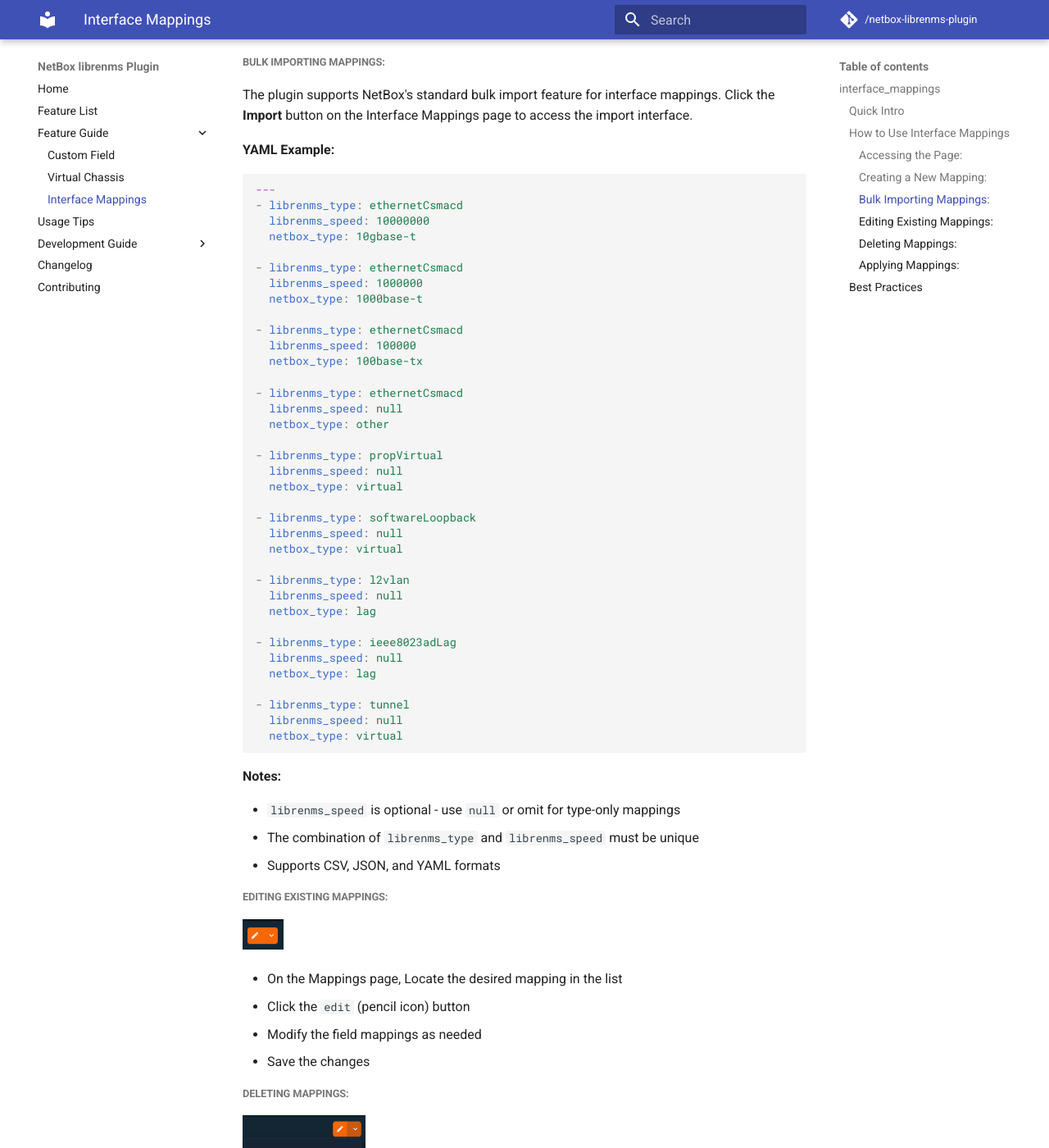
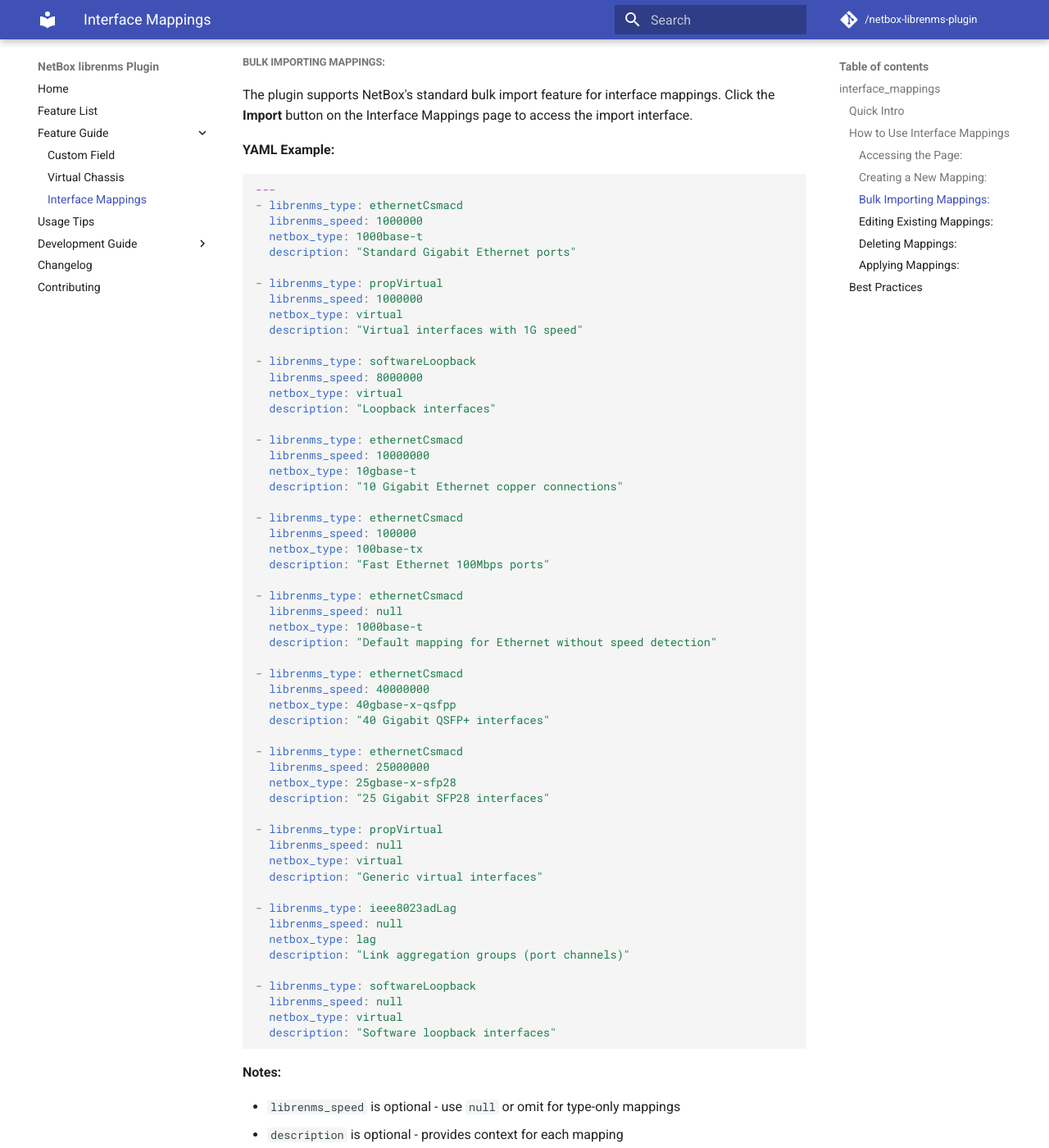
Before and after one commit to bonzo81/netbox-librenms-plugin, an MkDocs documentation site: the page built from docs/usage_tips/interface_mappings.md, in a window 1280 px wide and 1400 px high, scrolled down 1146 px. Shown: the whole window at 82% size. Built offline with MkDocs 1.6.1 and Material for MkDocs 9.7.7, drawn with Linux system fonts in a browser that asks for light colours; comment, search, counter and statistics services are not loaded.

Commit message:
Add description field to InterfaceTypeMapping
- Add optional TextField for mapping descriptions
- Update forms, filters, tables, and templates
- Add description to API serializer
- Include description in bulk import functionality
- Update documentation with description examples

````diff
--- a/docs/usage_tips/interface_mappings.md
+++ b/docs/usage_tips/interface_mappings.md
@@ -46,45 +46,65 @@ The plugin supports NetBox's standard bulk import feature for interface mappings
 ```yaml
 ---
 - librenms_type: ethernetCsmacd
+  librenms_speed: 1000000
+  netbox_type: 1000base-t
+  description: "Standard Gigabit Ethernet ports"
+
+- librenms_type: propVirtual
+  librenms_speed: 1000000
+  netbox_type: virtual
+  description: "Virtual interfaces with 1G speed"
+
+- librenms_type: softwareLoopback
+  librenms_speed: 8000000
+  netbox_type: virtual
+  description: "Loopback interfaces"
+
+- librenms_type: ethernetCsmacd
   librenms_speed: 10000000
   netbox_type: 10gbase-t
-
-- librenms_type: ethernetCsmacd
-  librenms_speed: 1000000
-  netbox_type: 1000base-t
+  description: "10 Gigabit Ethernet copper connections"
 
 - librenms_type: ethernetCsmacd
   librenms_speed: 100000
   netbox_type: 100base-tx
+  description: "Fast Ethernet 100Mbps ports"
 
 - librenms_type: ethernetCsmacd
   librenms_speed: null
-  netbox_type: other
+  netbox_type: 1000base-t
+  description: "Default mapping for Ethernet without speed detection"
+
+- librenms_type: ethernetCsmacd
+  librenms_speed: 40000000
+  netbox_type: 40gbase-x-qsfpp
+  description: "40 Gigabit QSFP+ interfaces"
+
+- librenms_type: ethernetCsmacd
+  librenms_speed: 25000000
+  netbox_type: 25gbase-x-sfp28
+  description: "25 Gigabit SFP28 interfaces"
 
 - librenms_type: propVirtual
   librenms_speed: null
   netbox_type: virtual
+  description: "Generic virtual interfaces"
+
+- librenms_type: ieee8023adLag
+  librenms_speed: null
+  netbox_type: lag
+  description: "Link aggregation groups (port channels)"
 
 - librenms_type: softwareLoopback
   librenms_speed: null
   netbox_type: virtual
-
-- librenms_type: l2vlan
-  librenms_speed: null
-  netbox_type: lag
-
-- librenms_type: ieee8023adLag
-  librenms_speed: null
-  netbox_type: lag
-
-- librenms_type: tunnel
-  librenms_speed: null
-  netbox_type: virtual
+  description: "Software loopback interfaces"
 ```
 
 **Notes:**
 
 * `librenms_speed` is optional - use `null` or omit for type-only mappings
+* `description` is optional - provides context for each mapping
 * The combination of `librenms_type` and `librenms_speed` must be unique
 * Supports CSV, JSON, and YAML formats
 
````
Also changed, not shown: 9 other files.
